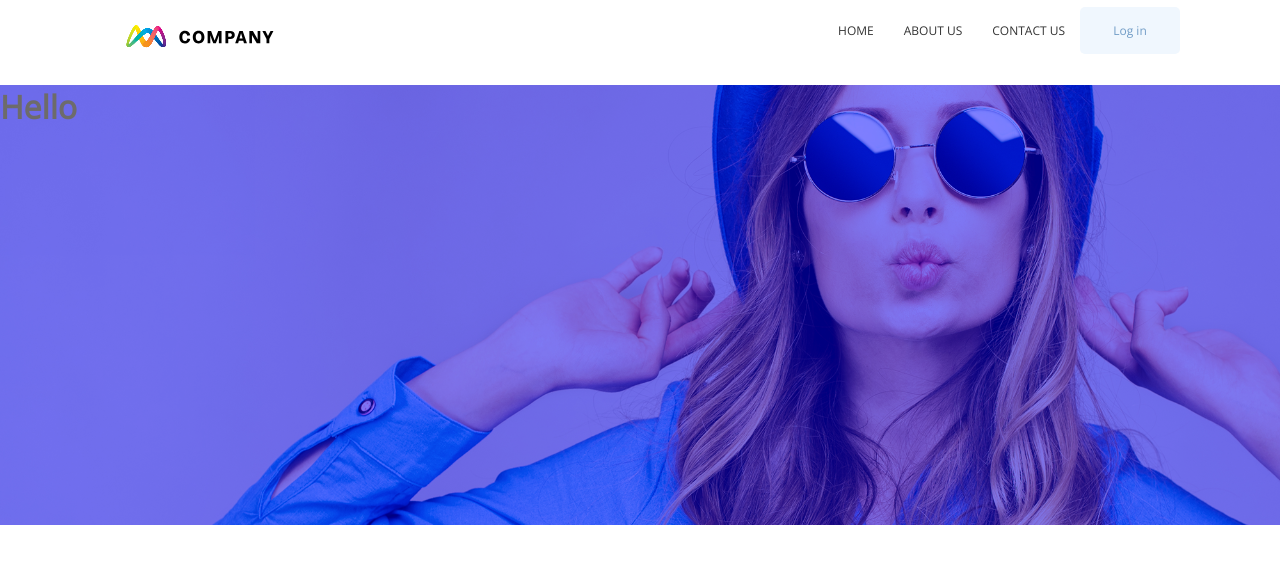
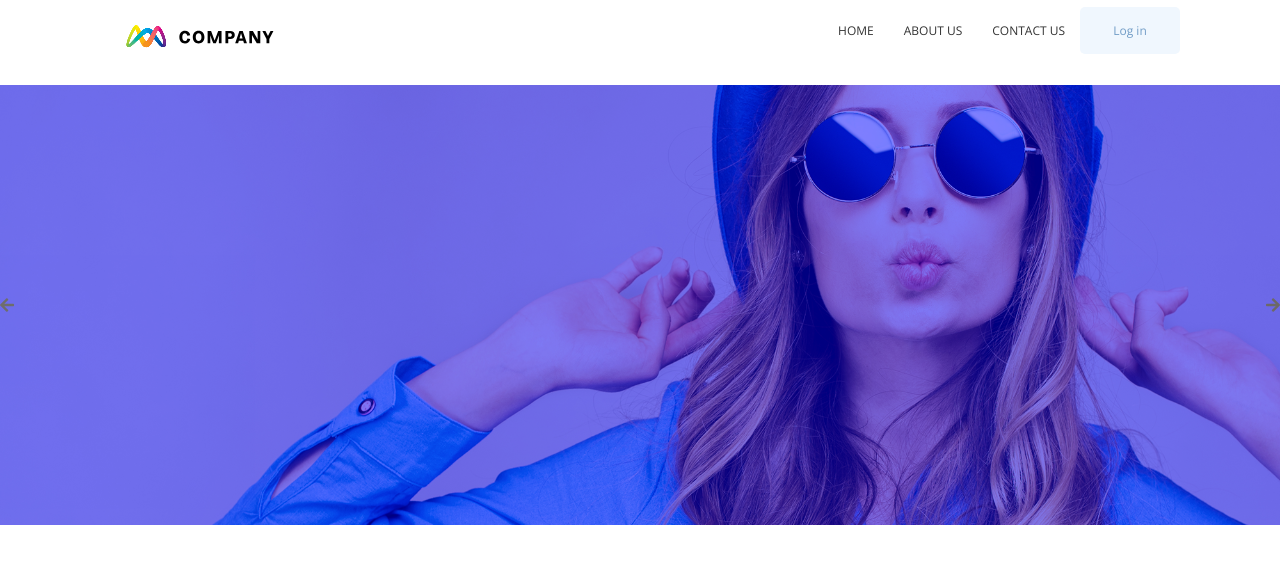
Before and after one commit to alix808/avamae, a React (Create React App) app: page / in a window 1280 px wide. Shown: the top 564 px of the page. Built offline with nearby package versions, Linux system fonts and the light colour scheme.

Commit message:
initial commit

```diff
--- a/public/index.html
+++ b/public/index.html
@@ -10,38 +10,23 @@
       content="Web site created using create-react-app"
     />
     <link rel="apple-touch-icon" href="logo192.png" />
-    <!--
-      manifest.json provides metadata used when your web app is installed on a
-      user's mobile device or desktop. See https://developers.google.com/web/fundamentals/web-app-manifest/
-    -->
+
     <link rel="manifest" href="%PUBLIC_URL%/manifest.json" />
     <link
       href="https://fonts.googleapis.com/css?family=Open+Sans&display=swap"
       rel="stylesheet"
     />
-    <!--
-      Notice the use of %PUBLIC_URL% in the tags above.
-      It will be replaced with the URL of the `public` folder during the build.
-      Only files inside the `public` folder can be referenced from the HTML.
+    <link
+      rel="stylesheet"
+      href="https://use.fontawesome.com/releases/v5.8.2/css/all.css"
+      integrity="sha384-oS3vJWv+0UjzBfQzYUhtDYW+Pj2yciDJxpsK1OYPAYjqT085Qq/1cq5FLXAZQ7Ay"
+      crossorigin="anonymous"
+    />
 
-      Unlike "/favicon.ico" or "favicon.ico", "%PUBLIC_URL%/favicon.ico" will
-      work correctly both with client-side routing and a non-root public URL.
-      Learn how to configure a non-root public URL by running `npm run build`.
-    -->
     <title>React App</title>
   </head>
   <body>
     <noscript>You need to enable JavaScript to run this app.</noscript>
     <div id="root"></div>
-    <!--
-      This HTML file is a template.
-      If you open it directly in the browser, you will see an empty page.
-
-      You can add webfonts, meta tags, or analytics to this file.
-      The build step will place the bundled scripts into the <body> tag.
-
-      To begin the development, run `npm start` or `yarn start`.
-      To create a production bundle, use `npm run build` or `yarn build`.
-    -->
   </body>
 </html>
--- a/src/comps/arrow-box/ArrowBox.jsx
+++ b/src/comps/arrow-box/ArrowBox.jsx
@@ -4,7 +4,8 @@ import { ArrowContainer } from './arrowBoxStyles';
 const ArrowBox = () => {
   return (
     <ArrowContainer>
-      <h1>Hello</h1>
+      <i class='fas fa-arrow-left'></i>
+      <i className='fas fa-arrow-right'></i>
     </ArrowContainer>
   );
 };
--- a/src/comps/arrow-box/arrowBoxStyles.jsx
+++ b/src/comps/arrow-box/arrowBoxStyles.jsx
@@ -7,4 +7,8 @@ export const ArrowContainer = styled.span`
   width: 100%;
   height: 440px;
   opacity: 0.5;
+  display: flex;
+  flex-direction: row;
+  justify-content: space-between;
+  align-items: center;
 `;
```
